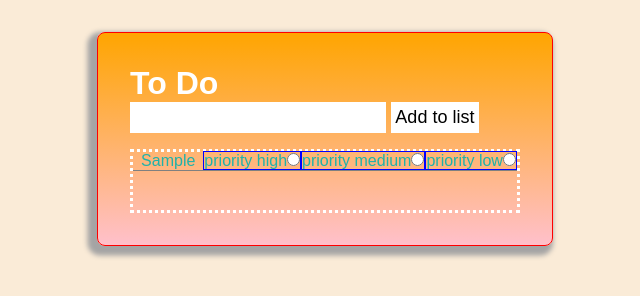
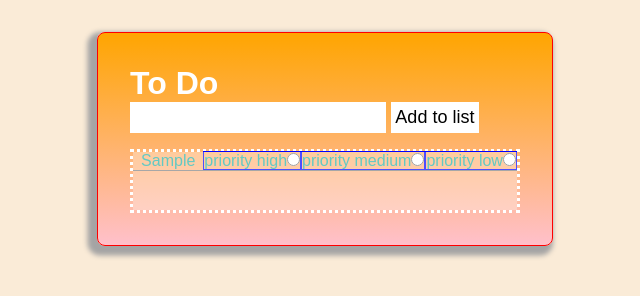
Before and after one commit to VivianeBusch-Wallace/to-do-list, a website: page src/index.html in a window 1280 px wide. Both pictures are taken after typing "Sample" into the empty fields and a click on the button "Add to list". Shown: the whole page, without its empty margins (315-955 px from the left). Drawn offline with nearby package versions, Linux system fonts and the light colour scheme; files that its build step writes are made by us from their sources.

Commit message:
added background color to to do list (ol)

```diff
--- a/src/scss/components/_to-do-list-section.scss
+++ b/src/scss/components/_to-do-list-section.scss
@@ -27,20 +27,31 @@
     margin-top: 1rem;
     border: white 0.2rem dotted;
     min-height: 4rem;
+    position: relative;
+    &::before {
+      content: "";
+      position: absolute;
+      width: 100%;
+      height: 100%;
+      background-color: white;
+      opacity: 0.3;
+    }
     li {
       // text-decoration-line: overline;
       border-bottom: gray 0.1rem solid;
       text-indent: 0.5rem;
       color: lightseagreen;
       display: flex;
-      justify-content: space-around;
+      justify-content: space-between;
+      div {
+        align-self: flex-end;
+      }
       label {
         border: blue 1px solid;
       }
-      input[type="radio"] {
-        align-self: flex-end;
-        // background-color: chartreuse;
-      }
+      // input[type="radio"] {
+      //   align-self: flex-end;
+      // }
     }
   }
 }
```
